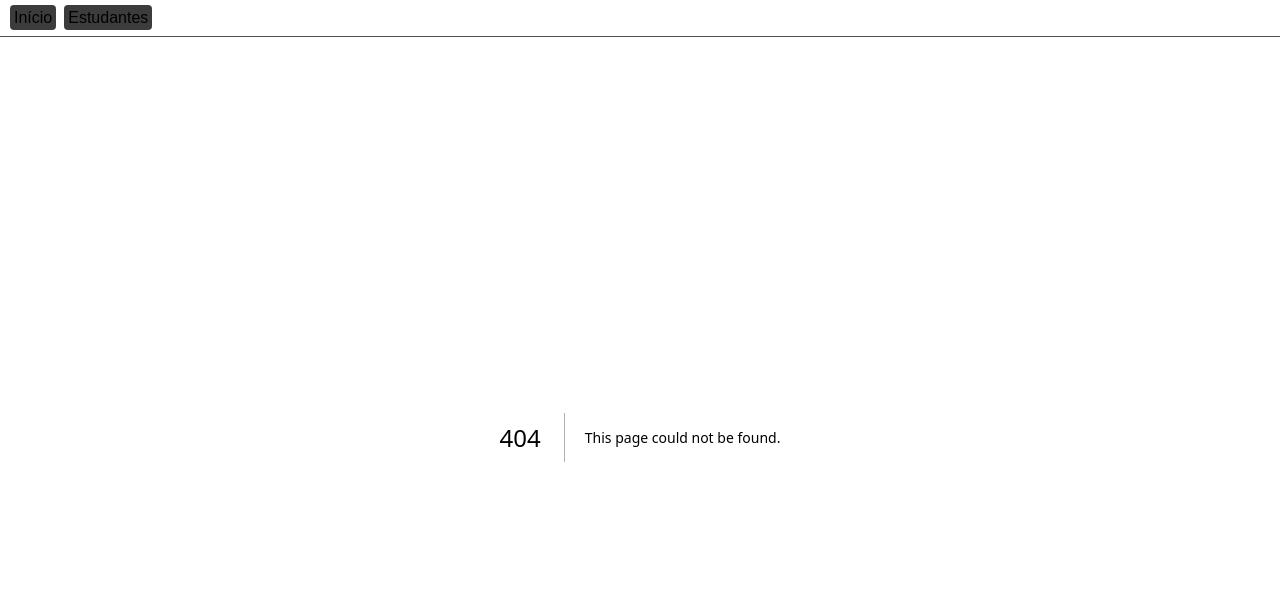
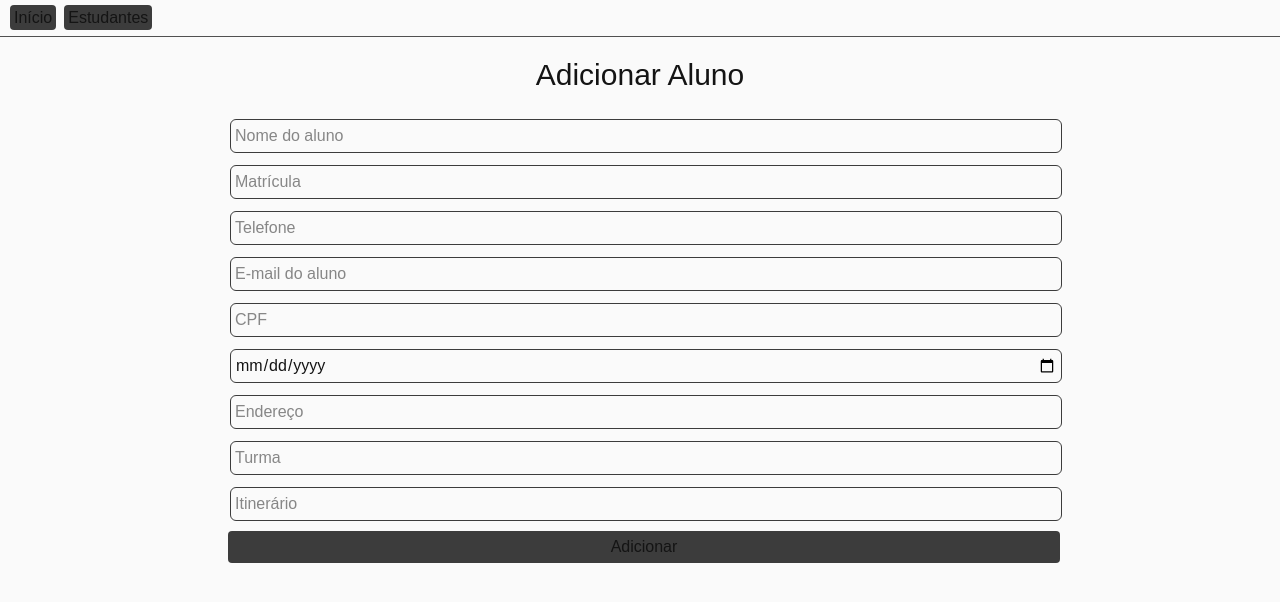
Before and after one commit to WebCorvus/School-Secretary, a Next.js app in the folder frontend/: page /students/add in a window 1280 px wide. Before the commit this address had no page. Shown: the top 602 px of the page. Built offline with nearby package versions, Linux system fonts and the light colour scheme.

Commit message:
Implements student add page

```diff
--- a/frontend/src/app/globals.css
+++ b/frontend/src/app/globals.css
@@ -44,14 +44,34 @@ body {
 	@apply bg-[var(--gray)] hover:bg-[var(--light-gray)] active:bg-[var(--gray)];
 }
 
+.form-container {
+	@apply container justify-items-center;
+	width: 65%;
+}
+
+.form {
+	@apply w-full flex flex-col;
+}
+
+.form input {
+	@apply m-1.5 w-full p-1 border border-[var(--gray)] rounded-md;
+}
+
+.title-container {
+	@apply container justify-items-center;
+}
+
+.title {
+	@apply m-5 text-3xl;
+}
+
 .table {
 	border-collapse: collapse;
-	width: 80%;
 }
 
 .table th,
 .table td {
-	padding: 5px;
+	padding: 10px;
 	text-align: center;
 }
 
--- /dev/null
+++ b/frontend/src/app/students/add/page.tsx
@@ -0,0 +1,143 @@
+"use client";
+
+import React, { useState } from "react";
+import axios from "axios";
+
+const STUDENT_BASE_URL: string = "http://127.0.0.1:8000/students/data/";
+
+interface StudentProps {
+	id: number;
+	full_name: string;
+	registration_number: string;
+	phone_number: string;
+	email: string;
+	cpf: string;
+	birthday: string;
+	address: string;
+	group: string;
+	itinerary: string;
+	created_at: string;
+}
+
+// Tipo para o formulário, sem id e created_at
+type StudentPostProps = Omit<StudentProps, "id" | "created_at">;
+
+export default function Add() {
+	const [student, setStudent] = useState<StudentPostProps>({
+		full_name: "",
+		email: "",
+		registration_number: "",
+		phone_number: "",
+		cpf: "",
+		birthday: "",
+		address: "",
+		group: "",
+		itinerary: "",
+	});
+
+	const handleChange = (e: React.ChangeEvent<HTMLInputElement>) => {
+		const { name, value } = e.target;
+		setStudent((prev) => ({
+			...prev,
+			[name]: value,
+		}));
+	};
+
+	const handleSubmit = async () => {
+		try {
+			await axios.post(STUDENT_BASE_URL, student);
+			alert("Aluno cadastrado com sucesso!");
+			setStudent({
+				full_name: "",
+				registration_number: "",
+				phone_number: "",
+				email: "",
+				cpf: "",
+				birthday: "",
+				address: "",
+				group: "",
+				itinerary: "",
+			});
+		} catch (error) {
+			alert(`Erro ao Cadastrar: ${error}`);
+		}
+	};
+
+	return (
+		<div className=" justify-items-center">
+			<div className="title-container">
+				<h1 className="title">Adicionar Aluno</h1>
+			</div>
+			<div className="form-container">
+				<form className="form" method="post" onSubmit={handleSubmit}>
+					<input
+						type="text"
+						name="full_name"
+						placeholder="Nome do aluno"
+						value={student.full_name}
+						onChange={handleChange}
+					/>
+					<input
+						type="text"
+						name="registration_number"
+						placeholder="Matrícula"
+						value={student.registration_number}
+						onChange={handleChange}
+					/>
+					<input
+						type="text"
+						name="phone_number"
+						placeholder="Telefone"
+						value={student.phone_number}
+						onChange={handleChange}
+					/>
+					<input
+						type="email"
+						name="email"
+						placeholder="E-mail do aluno"
+						value={student.email}
+						onChange={handleChange}
+					/>
+					<input
+						type="text"
+						name="cpf"
+						placeholder="CPF"
+						value={student.cpf}
+						onChange={handleChange}
+					/>
+					<input
+						type="date"
+						name="birthday"
+						placeholder="Data de nascimento"
+						value={student.birthday}
+						onChange={handleChange}
+					/>
+					<input
+						type="text"
+						name="address"
+						placeholder="Endereço"
+						value={student.address}
+						onChange={handleChange}
+					/>
+					<input
+						type="text"
+						name="group"
+						placeholder="Turma"
+						value={student.group}
+						onChange={handleChange}
+					/>
+					<input
+						type="text"
+						name="itinerary"
+						placeholder="Itinerário"
+						value={student.itinerary}
+						onChange={handleChange}
+					/>
+					<button type="submit" className="btn btn-gray w-full">
+						Adicionar
+					</button>
+				</form>
+			</div>
+		</div>
+	);
+}
--- a/frontend/src/app/students/page.tsx
+++ b/frontend/src/app/students/page.tsx
@@ -38,6 +38,9 @@ export default function Home() {
 
 	return (
 		<div>
+			<div className="title-container">
+				<h1 className="title">Dados dos Alunos Cadastrados</h1>
+			</div>
 			<div className="m-2">
 				<SearchField
 					placeholder="Buscar aluno..."
@@ -45,7 +48,6 @@ export default function Home() {
 				/>
 			</div>
 			<div className="justify-items-center">
-				<h1 className="m-5 text-3xl">Dados dos Alunos Cadastrados</h1>
 				{searching ? (
 					<p>Carregando...</p>
 				) : (
--- a/frontend/src/components/searchField/index.tsx
+++ b/frontend/src/components/searchField/index.tsx
@@ -29,7 +29,6 @@ export default function SearchField({
 					placeholder={placeholder}
 					value={value}
 					onChange={handleChange}
-					className="w-100 p-1 border-1 border-[var(--gray)] rounded-md"
 				/>
 				<button type="submit" className="btn btn-gray">
 					Buscar
```
Also changed, not shown: 1 other file (tests, documents, lock files or other folders).
